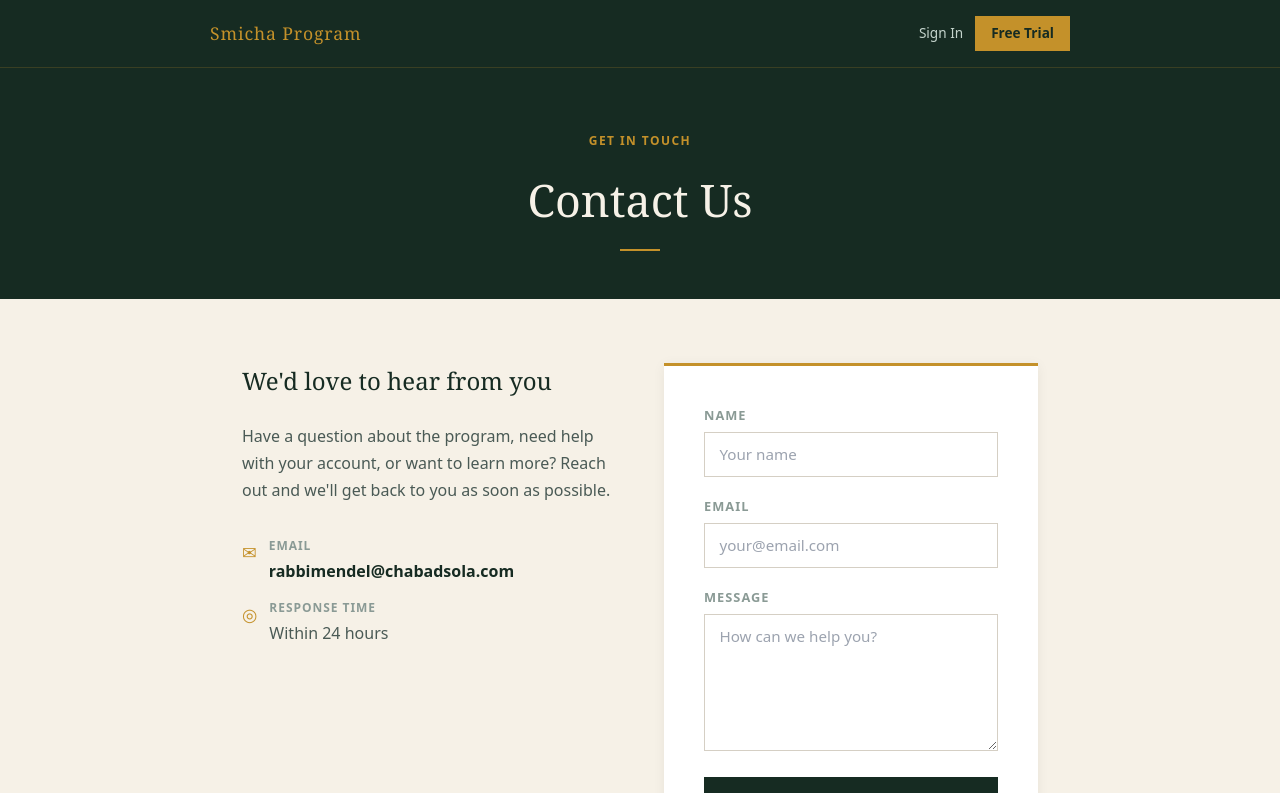
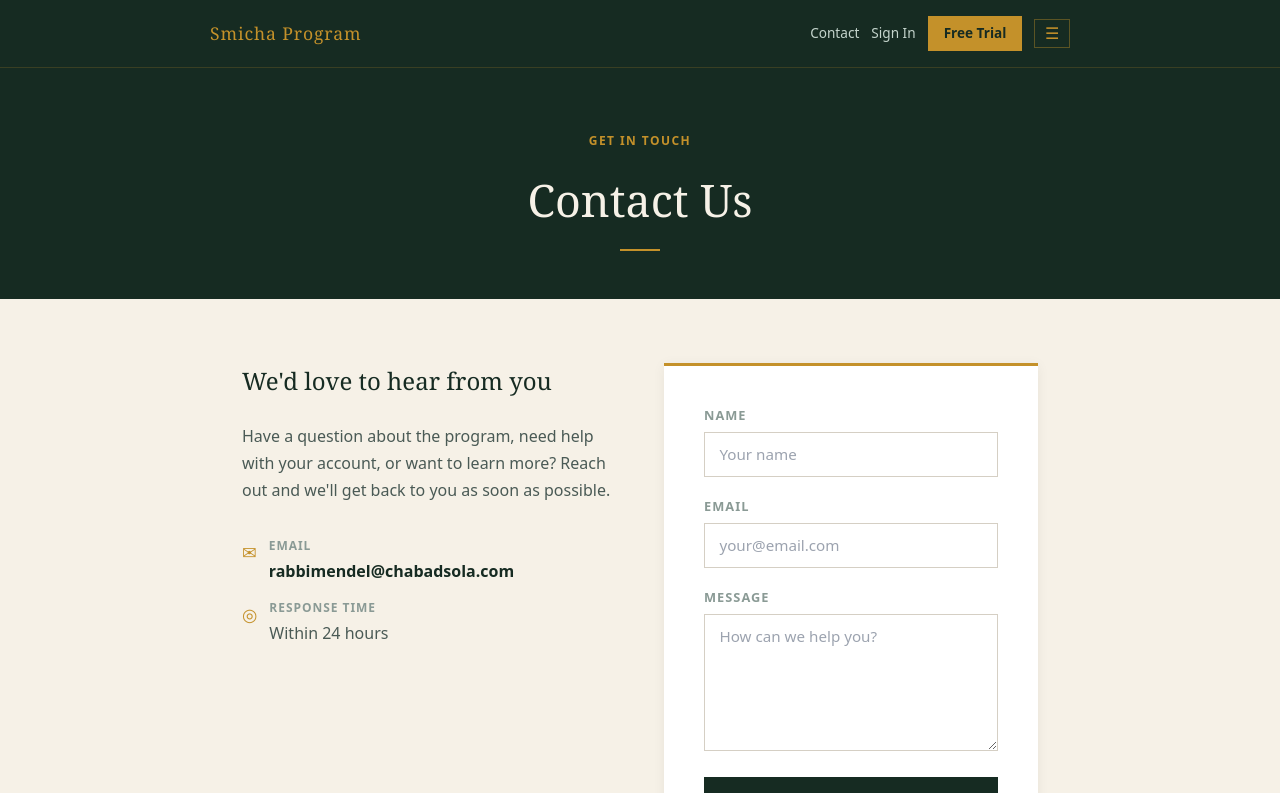
Before and after one commit to mendelz57/Smicha-Program-, a Next.js app: page /contact in a window 1280 px wide. Shown: the top 793 px of the page. Built offline with nearby package versions, Linux system fonts and the light colour scheme.

Commit message:
Update page.tsx

```diff
--- a/app/contact/page.tsx
+++ b/app/contact/page.tsx
@@ -1,6 +1,7 @@
 'use client';
 import { useState } from 'react';
 import Link from 'next/link';
+import NavBar from '../components/NavBar';
 
 export default function ContactPage() {
   const [form, setForm] = useState({ name: '', email: '', message: '' });
@@ -25,20 +26,7 @@ export default function ContactPage() {
 
   return (
     <div style={{ minHeight: '100vh', fontFamily: 'system-ui, sans-serif', background: '#F6F1E7' }}>
-      {/* Nav */}
-      <nav style={{ background: '#162B22', borderBottom: '1px solid rgba(196,145,42,0.2)' }}>
-        <div style={{ maxWidth: '900px', margin: '0 auto', padding: '1rem 1.25rem', display: 'flex', justifyContent: 'space-between', alignItems: 'center' }}>
-          <Link href="/" style={{ fontFamily: 'Georgia, serif', fontSize: '1.1rem', letterSpacing: '0.05em', color: '#C4912A', textDecoration: 'none' }}>
-            Smicha Program
-          </Link>
-          <div style={{ display: 'flex', gap: '0.75rem', alignItems: 'center' }}>
-            <Link href="/login" className="hide-mobile" style={{ color: '#C4D4CC', fontSize: '0.85rem', textDecoration: 'none' }}>Sign In</Link>
-            <Link href="/register" style={{ background: '#C4912A', color: '#162B22', padding: '0.45rem 1rem', fontSize: '0.85rem', fontWeight: '600', textDecoration: 'none', whiteSpace: 'nowrap' }}>
-              Free Trial
-            </Link>
-          </div>
-        </div>
-      </nav>
+      <NavBar />
 
       {/* Header */}
       <div style={{ background: '#162B22', padding: '4rem 2rem 3rem', textAlign: 'center' }}>
```
